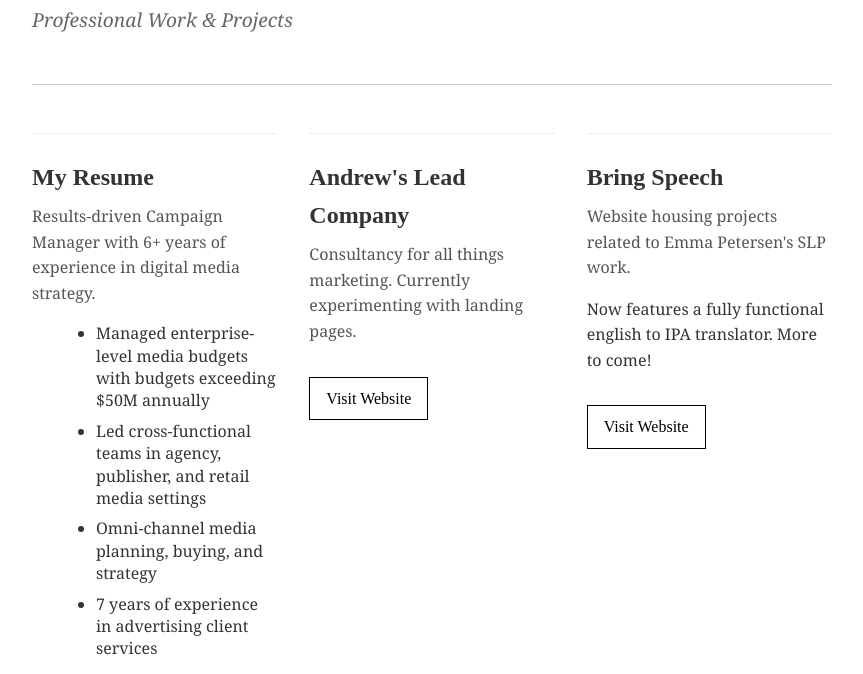
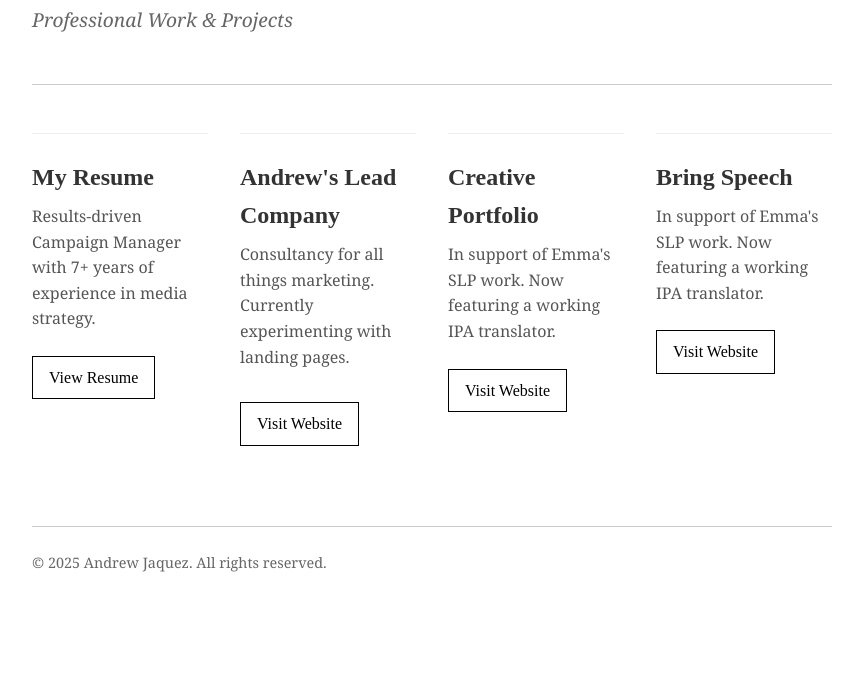
Before and after one commit to andrewsleadco/andrewjaquez.com, a plain HTML site: page index.html in a window 1280 px wide. Shown: the part 126-800 px from the top of the page, without its empty margins (208-1071 px from the left). Drawn offline with Linux system fonts and the light colour scheme.

Commit message:
add portfolio

```diff
--- a/index.html
+++ b/index.html
@@ -25,15 +25,7 @@
         <div class="links">
             <div class="link-item">
                 <div class="link-title">My Resume</div>
-                <div class="link-description">Results-driven Campaign Manager with 6+ years of experience in digital media strategy.</div>
-                <div class="resume-summary">
-                    <ul>
-                        <li>Managed enterprise-level media budgets with budgets exceeding $50M annually</li>
-                        <li>Led cross-functional teams in agency, publisher, and retail media settings</li>
-                        <li>Omni-channel media planning, buying, and strategy</li>
-                        <li>7 years of experience in advertising client services</li>
-                    </ul>
-                </div>
+                <div class="link-description">Results-driven Campaign Manager with 7+ years of experience in media strategy.</div>
                 <a href="resume.html" class="button">View Resume</a>
             </div>
 
@@ -44,15 +36,16 @@
                 </div>
                 <a href="https://andrewsleadco.com" class="button">Visit Website</a>
             </div>
+
             <div class="link-item">
+                <div class="link-title">Creative Portfolio</div>
+                <div class="link-description">In support of Emma's SLP work. Now featuring a working IPA translator.</div>
+                <a href="https://bringspeech.com/" class="button">Visit Website</a>
+            </div>
+                        <div class="link-item">
                 <div class="link-title">Bring Speech</div>
-                <div class="link-description">Website housing projects related to Emma Petersen's SLP work.</div>
-                <div class="skills-summary">
-                <p>
-                    Now features a fully functional english to IPA translator. More to come!
-                </p>
-                </div>
-                <a href="https://lavender-pelican-583991.hostingersite.com/" class="button">Visit Website</a>
+                <div class="link-description">In support of Emma's SLP work. Now featuring a working IPA translator.</div>
+                <a href="porfolio.html" class="button">Visit Website</a>
             </div>
         </div>
     </main>
```
